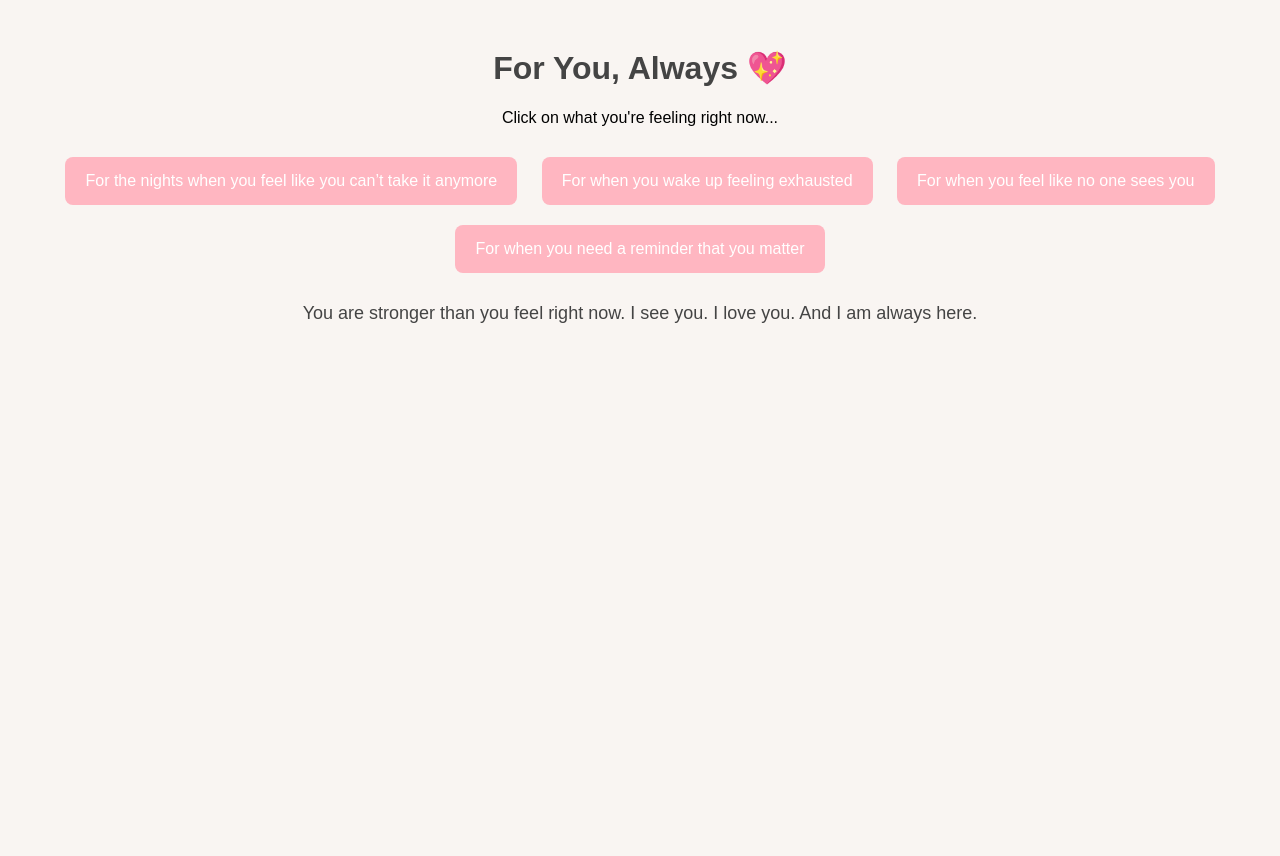
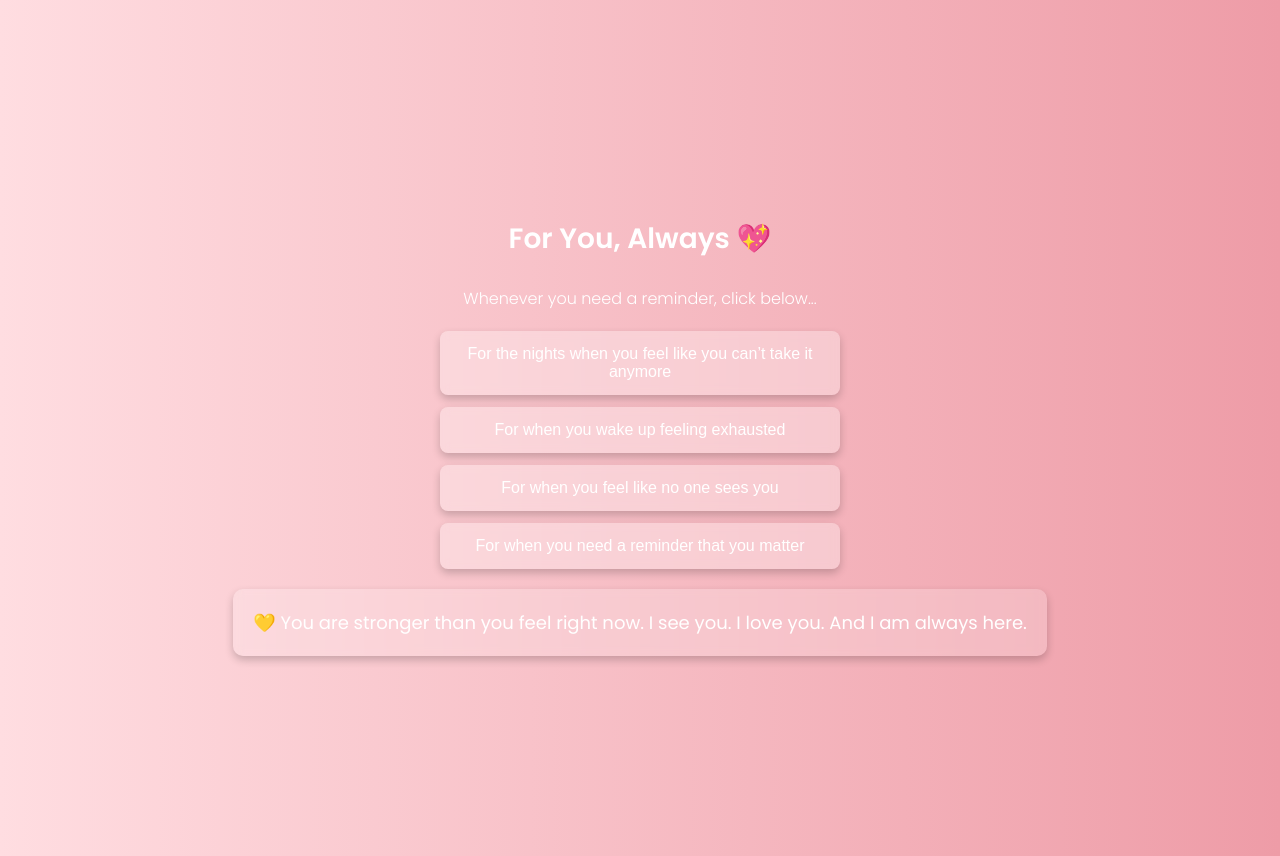
Before and after one commit to mkd5152/test, a plain HTML site: page index.html in a window 1280 px wide. Both pictures are taken after a click on the button "For the nights when you feel like you can’t take it anymore". Before the commit the page ends 800 px from the top, so only its background shows below. Drawn offline with Linux system fonts and the light colour scheme.

Commit message:
Update index.html

```diff
--- a/index.html
+++ b/index.html
@@ -3,26 +3,105 @@
 <head>
     <meta charset="UTF-8">
     <meta name="viewport" content="width=device-width, initial-scale=1.0">
-    <title>For You, Always</title>
+    <title>For You, Always 💖</title>
+
     <style>
-        body { font-family: 'Arial', sans-serif; background-color: #f9f5f2; text-align: center; padding: 20px; }
-        h1 { color: #444; }
-        .button-container { margin-top: 20px; }
+        @import url('https://fonts.googleapis.com/css2?family=Poppins:wght@300;400;600&display=swap');
+
+        body {
+            font-family: 'Poppins', sans-serif;
+            background: linear-gradient(to right, #ffdde1, #ee9ca7);
+            text-align: center;
+            padding: 20px;
+            display: flex;
+            flex-direction: column;
+            justify-content: center;
+            align-items: center;
+            height: 100vh;
+            overflow: hidden;
+            color: #fff;
+        }
+
+        h1 {
+            font-size: 28px;
+            font-weight: 600;
+            margin-bottom: 10px;
+            animation: fadeIn 2s ease-in-out;
+        }
+
+        p {
+            font-size: 16px;
+            font-weight: 300;
+            margin-bottom: 20px;
+        }
+
+        .button-container {
+            display: flex;
+            flex-direction: column;
+            gap: 12px;
+            width: 90%;
+            max-width: 400px;
+        }
+
         .button {
-            background-color: #ffb6c1; /* Soft pink */
-            border: none; color: white; padding: 15px 20px;
-            margin: 10px; border-radius: 8px;
-            font-size: 16px; cursor: pointer;
+            background: rgba(255, 255, 255, 0.3);
+            border: none;
+            color: white;
+            padding: 14px;
+            border-radius: 8px;
+            font-size: 16px;
+            cursor: pointer;
+            font-weight: 400;
             transition: 0.3s ease-in-out;
+            box-shadow: 0px 4px 8px rgba(0, 0, 0, 0.2);
+            backdrop-filter: blur(5px);
         }
-        .button:hover { background-color: #ff7f99; }
-        .message { display: none; margin-top: 20px; font-size: 18px; color: #444; }
+
+        .button:hover {
+            transform: scale(1.05);
+            background: rgba(255, 255, 255, 0.4);
+        }
+
+        .message {
+            display: none;
+            font-size: 18px;
+            font-weight: 400;
+            padding: 20px;
+            border-radius: 10px;
+            margin-top: 20px;
+            max-width: 80%;
+            background: rgba(255, 255, 255, 0.2);
+            box-shadow: 0px 4px 8px rgba(0, 0, 0, 0.2);
+            backdrop-filter: blur(5px);
+            animation: fadeIn 1s ease-in-out;
+        }
+
+        @keyframes fadeIn {
+            from { opacity: 0; transform: translateY(10px); }
+            to { opacity: 1; transform: translateY(0); }
+        }
+
+        /* Responsive Design */
+        @media (max-width: 480px) {
+            body {
+                padding: 10px;
+                height: auto;
+            }
+
+            .button-container {
+                width: 100%;
+            }
+
+            .message {
+                max-width: 100%;
+            }
+        }
     </style>
 </head>
 <body>
 
     <h1>For You, Always 💖</h1>
-    <p>Click on what you're feeling right now...</p>
+    <p>Whenever you need a reminder, click below...</p>
 
     <div class="button-container">
         <button class="button" onclick="showMessage('message1')">For the nights when you feel like you can’t take it anymore</button>
@@ -31,15 +110,16 @@
         <button class="button" onclick="showMessage('message4')">For when you need a reminder that you matter</button>
     </div>
 
-    <p id="message1" class="message">You are stronger than you feel right now. I see you. I love you. And I am always here.</p>
-    <p id="message2" class="message">Close your eyes, take a deep breath. Even if today is heavy, you don’t have to carry it alone.</p>
-    <p id="message3" class="message">You are not invisible to me. I see the battles you fight, the love you give, the pain you hide. You matter.</p>
-    <p id="message4" class="message">You are more than this moment. You are light, love, and strength. And I will never let you forget that.</p>
+    <div id="message1" class="message">💛 You are stronger than you feel right now. I see you. I love you. And I am always here.</div>
+    <div id="message2" class="message">🌿 Close your eyes, take a deep breath. Even if today is heavy, you don’t have to carry it alone.</div>
+    <div id="message3" class="message">✨ You are not invisible to me. I see the battles you fight, the love you give, the pain you hide. You matter.</div>
+    <div id="message4" class="message">🌸 You are more than this moment. You are light, love, and strength. And I will never let you forget that.</div>
 
     <script>
         function showMessage(id) {
             document.querySelectorAll('.message').forEach(msg => msg.style.display = 'none');
-            document.getElementById(id).style.display = 'block';
+            const message = document.getElementById(id);
+            message.style.display = 'block';
         }
     </script>
 
```
